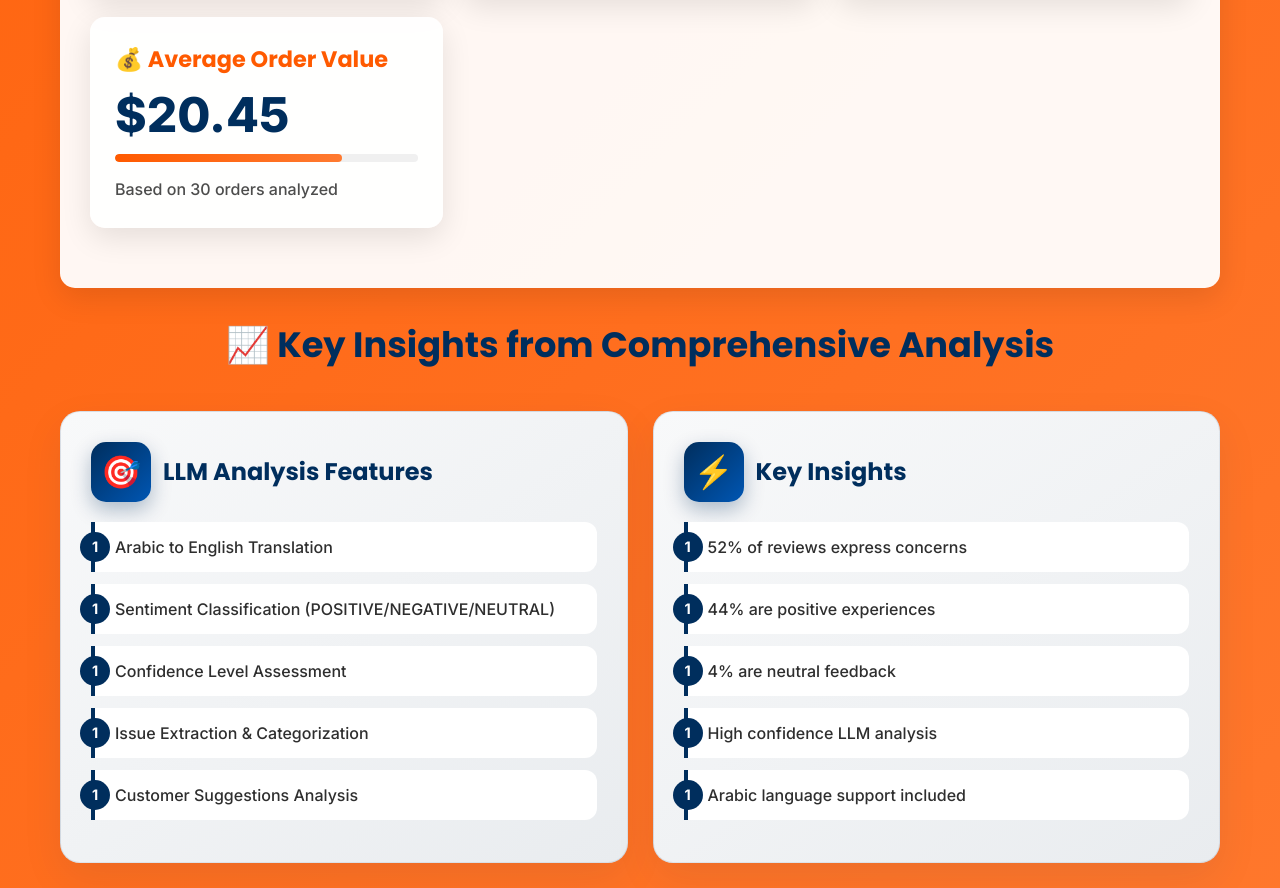
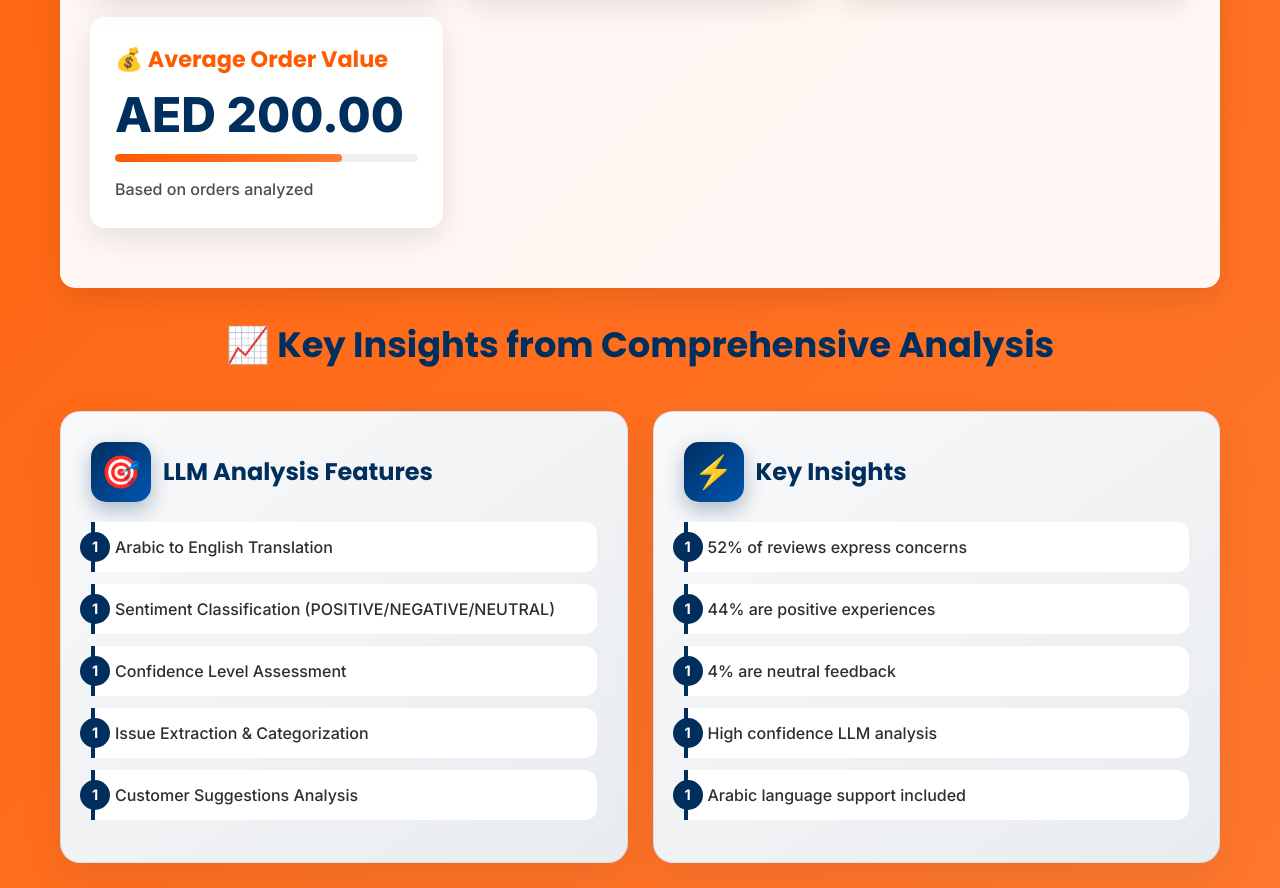
Before and after one commit to Vijda/Talabat-Product-Operations-AI-Use-Case, a plain HTML site: page index.html in a window 1280 px wide. Shown: the part 1724-2612 px from the top of the page. Drawn offline with Linux system fonts and the light colour scheme.

Commit message:
Update index.html

```diff
--- a/index.html
+++ b/index.html
@@ -933,11 +933,11 @@
 
                         <div class="metric-card">
                             <div class="metric-title">💰 Average Order Value</div>
-                            <div class="metric-value" id="orderValue">$20.45</div>
+                            <div class="metric-value" id="orderValue">AED 200.00</div>
                             <div class="progress-bar">
                                 <div class="progress-fill" style="width: 75%"></div>
                             </div>
-                            <div class="metric-description">Based on 30 orders analyzed</div>
+                            <div class="metric-description">Based on orders analyzed</div>
                         </div>
                     </div>
                 </div>
```
